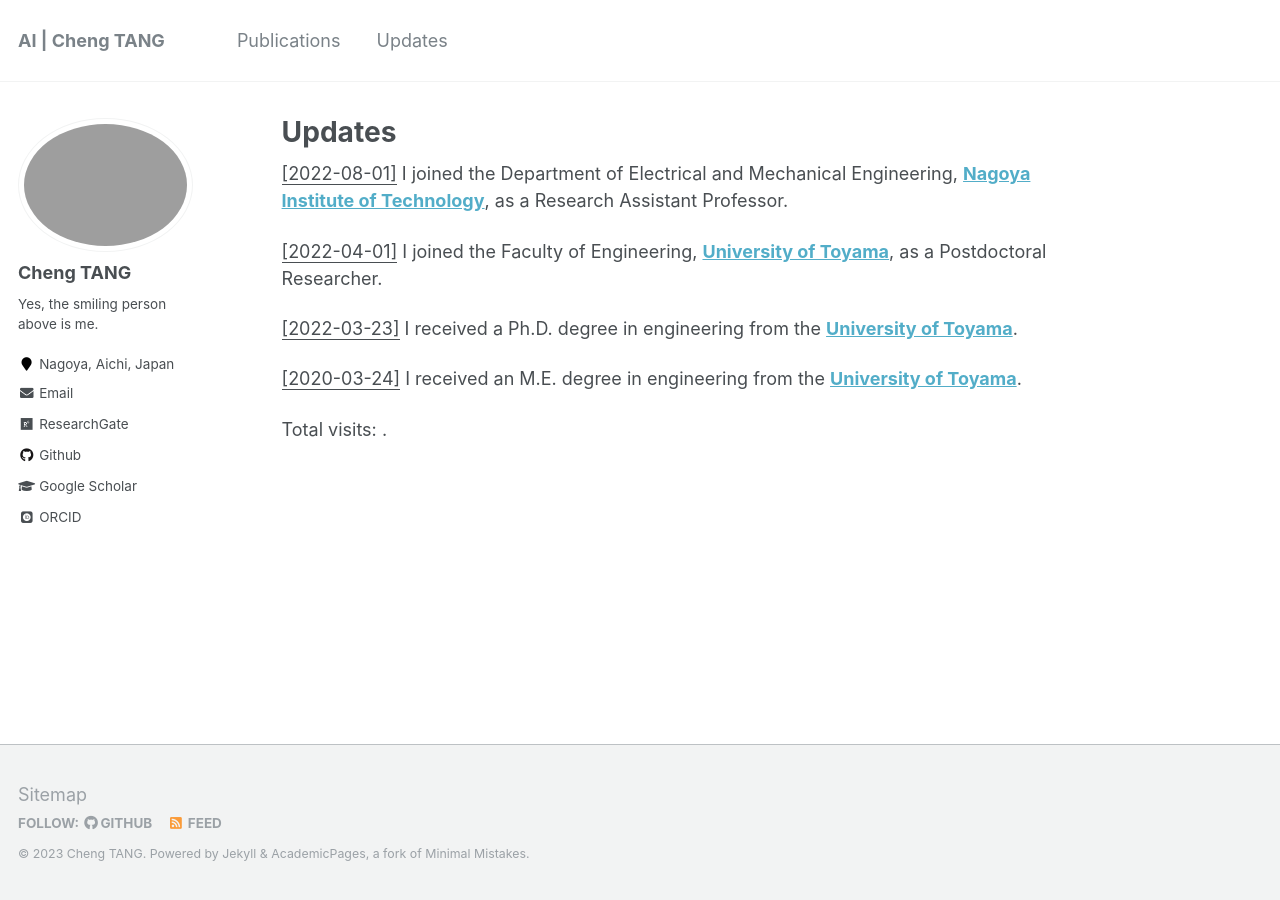
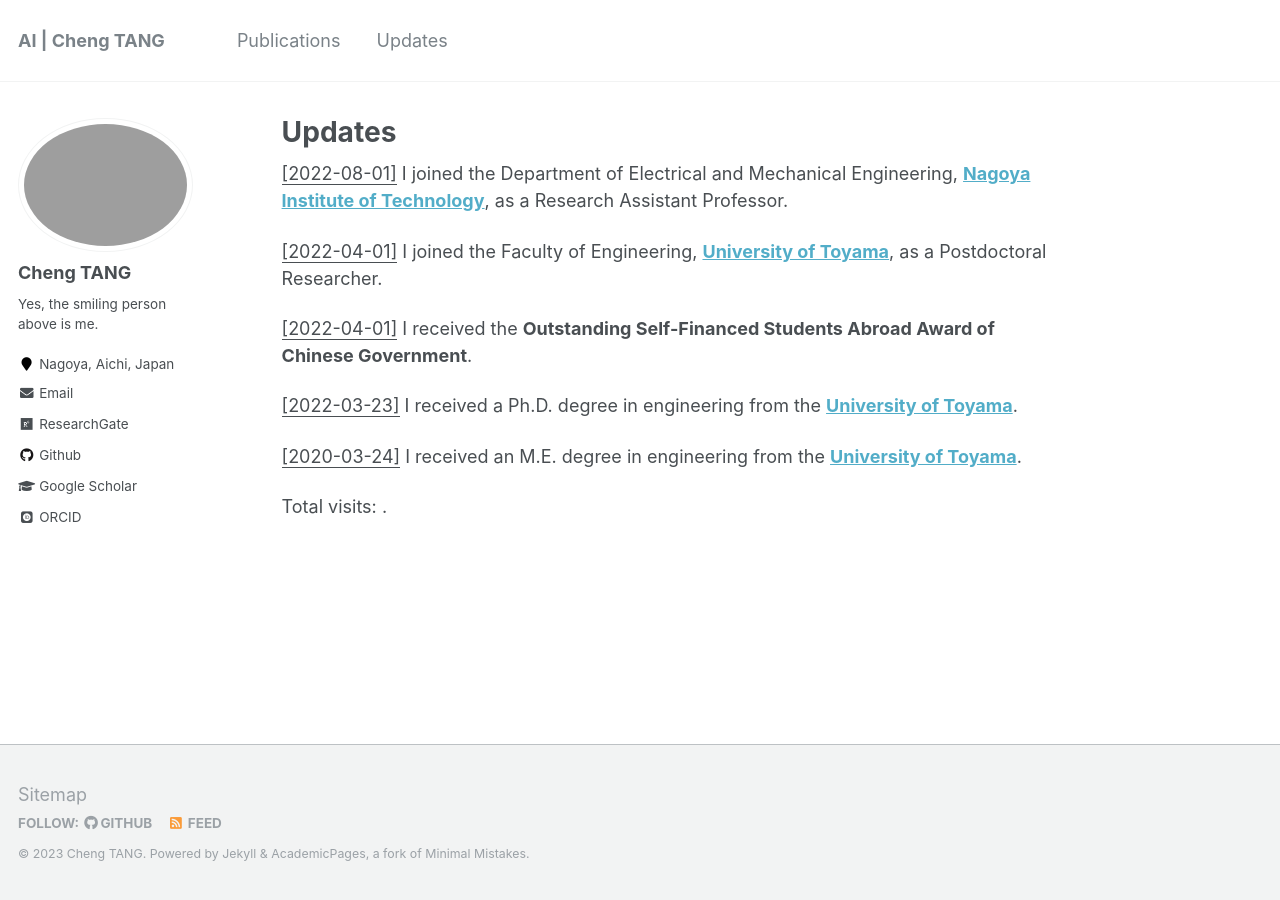
Before and after one commit to ChengTANG-AI/chengtang-ai.github.io, a Jekyll site: the page built from _pages/updates.md, in a window 1280 px wide. Built offline with Jekyll 4.4.1, drawn with Linux system fonts in a browser that asks for light colours; some web fonts are replaced; comment, search, counter and statistics services are not loaded.

Commit message:
Update updates.md

```diff
--- a/_pages/updates.md
+++ b/_pages/updates.md
@@ -13,6 +13,8 @@ redirect_from:
 
 <u>[2022-04-01]</u> I joined the Faculty of Engineering, **[University of Toyama](https://www.u-toyama.ac.jp/)**, as a Postdoctoral Researcher.
 
+<u>[2022-04-01]</u> I received the **Outstanding Self-Financed Students Abroad Award of Chinese Government**.
+
 <u>[2022-03-23]</u> I received a Ph.D. degree in engineering from the **[University of Toyama](https://www.u-toyama.ac.jp/)**.
 
 <u>[2020-03-24]</u> I received an M.E. degree in engineering from the **[University of Toyama](https://www.u-toyama.ac.jp/)**.
```
